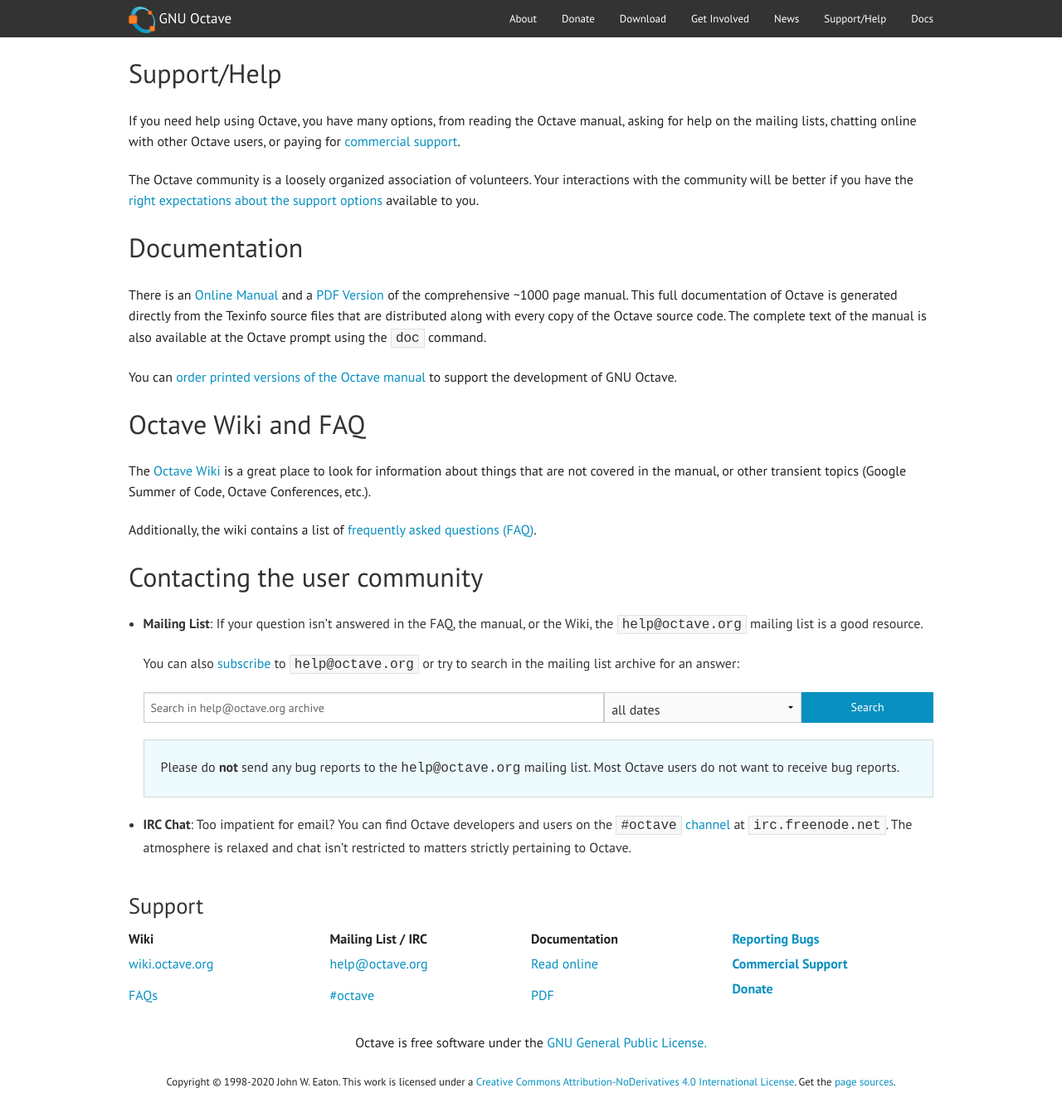
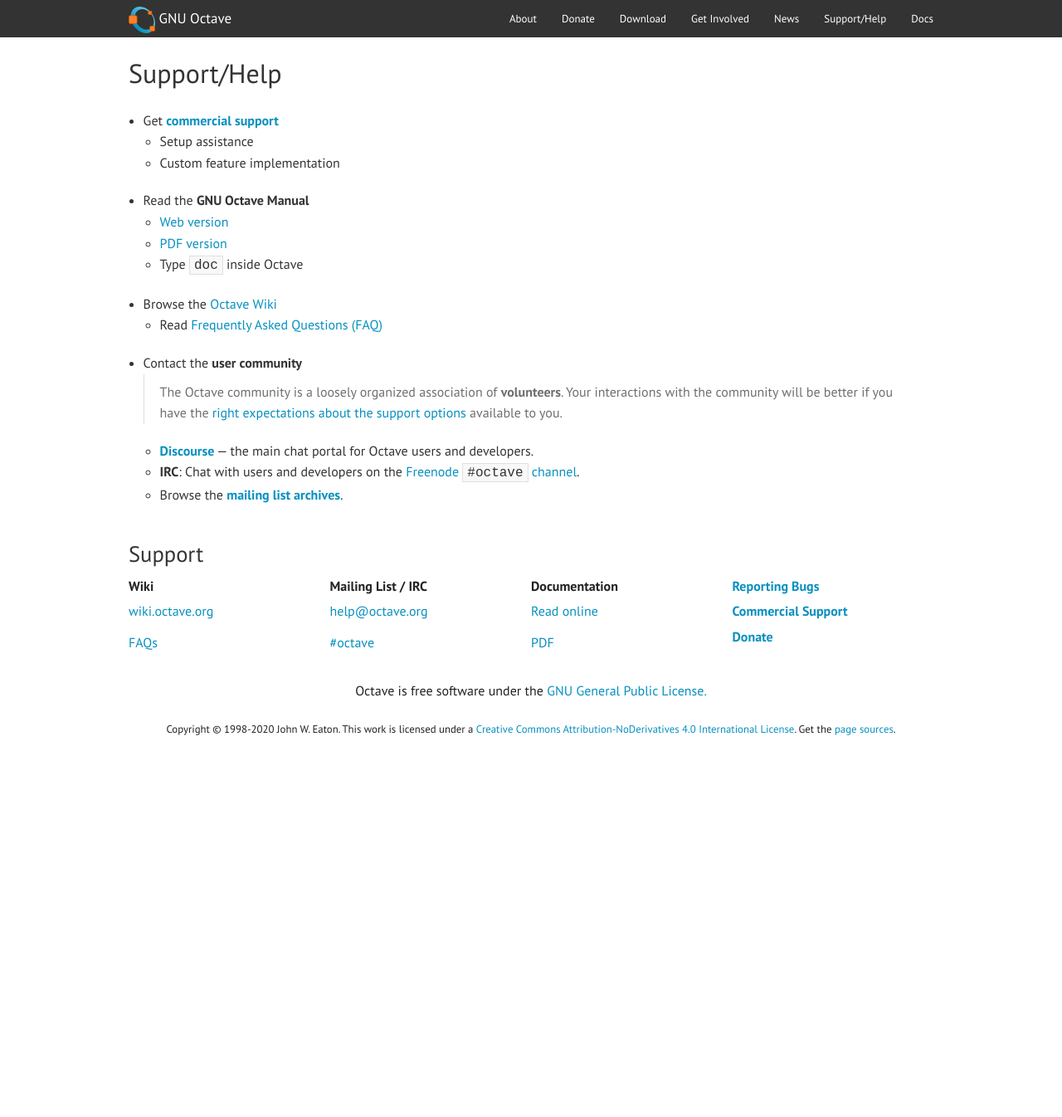
Before and after one commit to gnu-octave/gnu-octave.github.io, a Jekyll site: the page built from support.md, in a window 1280 px wide and 1346 px high. Shown: the whole window at 83% size. Built offline with Jekyll 4.4.1, drawn with Linux system fonts in a browser that asks for light colours.

Commit message:
* support.md: Overhaul page.

```diff
--- a/support.md
+++ b/support.md
@@ -4,103 +4,33 @@
 menu: true
 ---
 
-If you need help using Octave, you have many options, from reading
-the Octave manual, asking for help on the mailing lists, chatting
-online with other Octave users, or paying for [commercial support][1].
+- Get [**commercial support**]({{ "commercial-support.html" | relative_url }})
+  - Setup assistance
+  - Custom feature implementation
 
-The Octave community is a loosely organized association of
-volunteers.  Your interactions with the community will be better
-if you have the [right expectations about the support options][2]
-available to you.
+<p></p>
 
-[1]: {{ "commercial-support.html" | relative_url }}
-[2]: {{ "support-expectations.html" | relative_url }}
+- Read the **GNU Octave Manual**
+  - [Web version]({{ site.docs_url }})
+  - [PDF version]({{ "octave.pdf" | relative_url }})
+  - Type `doc` inside Octave
 
+<p></p>
 
+- Browse the [Octave Wiki]({{ site.wiki_url }})
+  - Read [Frequently Asked Questions (FAQ)]({{ site.faq_url }})
 
-# Documentation
+<p></p>
 
-There is an [Online Manual][3] and a [PDF Version][4] of the comprehensive
-~1000 page manual.  This full documentation of Octave is generated directly
-from the Texinfo source files that are distributed along with every copy of
-the Octave source code.  The complete text of the manual is also available
-at the Octave prompt using the `doc` command.
+- Contact the **user community**
+  > The Octave community is a loosely organized association of **volunteers**.
+  > Your interactions with the community will be better if you have the
+  > [right expectations about the support options]({{ "support-expectations.html" | relative_url }})
+  > available to you.
 
-You can [order printed versions of the Octave manual][5] to support the
-development of GNU Octave.
-
-[3]: {{ site.docs_url }}
-[4]: {{ "octave.pdf" | relative_url }}
-[5]: {{ site.wiki_url }}/Publications_using_Octave#Printed_manuals
-
-
-# Octave Wiki and FAQ
-
-The [Octave Wiki][6] is a great place to look for information about
-things that are not covered in the manual, or other transient topics
-(Google Summer of Code, Octave Conferences, etc.).
-
-Additionally, the wiki contains a list of
-[frequently asked questions (FAQ)][7].
-
-[6]: {{ site.wiki_url }}
-[7]: {{ site.faq_url }}
-
-
-# Contacting the user community
-
-- **Mailing List**:
-  If your question isn't answered in the FAQ, the manual, or the Wiki,
-  the [**`{{ site.help_email }}`**][8] mailing list is a good resource.
-
-  You can also [subscribe][9] to `{{ site.help_email }}` or try to search in the
-  mailing list archive for an answer:
-
-  <form action="http://octave.1599824.n4.nabble.com/template/NamlServlet.jtp">
-  <div class="row">
-    <div class="columns medium-12">
-      <div class="row collapse">
-        <div class="columns medium-7">
-          <input name="macro" value="search_page" type="hidden">
-          <input name="node" value="1599825" type="hidden">
-          <input id="query" name="query" size="25" placeholder="Search in {{ site.help_email }} archive">
-        </div>
-        <div class="columns medium-3">
-          <select name="days">
-          <option value="0" selected="">all dates</option>
-          <option value="1">past 24 hours</option>
-          <option value="7">past week</option>
-          <option value="30">past month</option>
-          <option value="90">past 3 months</option>
-          <option value="180">past 6 months</option>
-          <option value="365">past year</option>
-          </select>
-        </div>
-        <div class="columns medium-2">
-          <input class="button postfix" value="Search" type="submit">
-        </div>
-      </div>
-    </div>
-  </div>
-  </form>
-
-  <div class="row ">
-    <div class="columns small-12">
-      <div class="panel callout">
-      Please do <strong>not</strong> send any bug reports to the
-      <samp>{{ site.help_email }}</samp> mailing list.
-      Most Octave users do not want to receive bug reports.
-      </div>
-    </div>
-  </div>
-
-- **IRC Chat**:
-  Too impatient for email? You can find Octave developers and users on the
-  [`{{ site.irc_channel }}` channel][10] at [`{{ site.irc_network }}`][11].
-  The atmosphere is relaxed and chat isn't restricted to matters strictly
-  pertaining to Octave.
-
-[8]: mailto:{{ site.help_email }}
-[9]: https://lists.gnu.org/mailman/listinfo/help-octave
-[10]: https://webchat.freenode.net/?channels=octave&amp;uio=MT1mYWxzZSYyPXRydWUmMTI9dHJ1ZQda
-[11]: https://freenode.net
+  - [**Discourse**]({{ site.discourse_url }}) &mdash;
+    the main chat portal for Octave users and developers.
+  - **IRC**: Chat with users and developers on the
+    [Freenode `{{ site.irc_channel }}` channel](https://webchat.freenode.net/#octave).
+  - Browse the
+    [**mailing list archives**](https://lists.gnu.org/archive/html/help-octave/).
```
